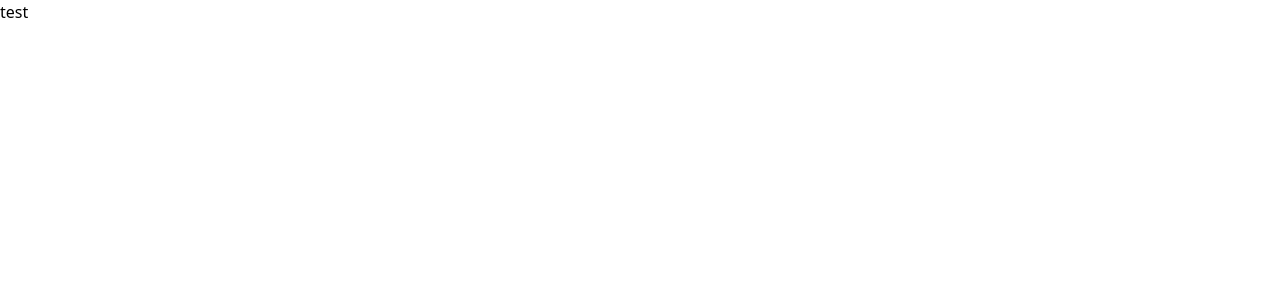
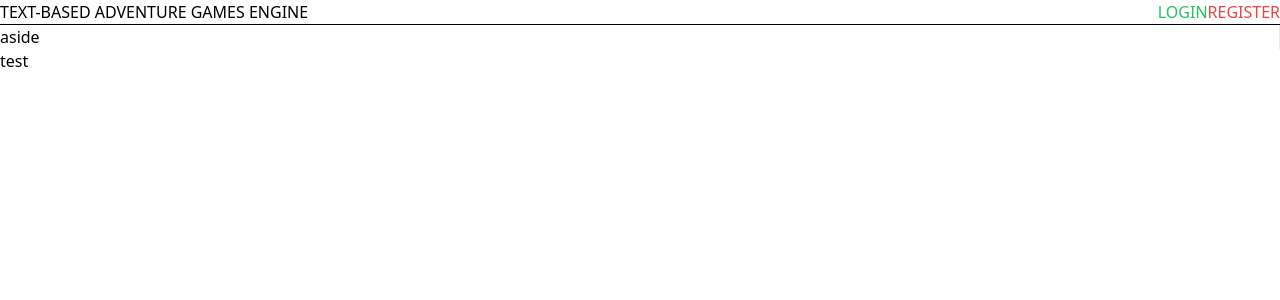
Before and after one commit to konstantin-agafonov/nuxt-text-based-game, a Nuxt app: page / in a window 1280 px wide. Shown: the top 300 px of the page. Built offline with nearby package versions, Linux system fonts and the light colour scheme.

Commit message:
various changes

```diff
--- a/app/app.vue
+++ b/app/app.vue
@@ -3,3 +3,7 @@
     <NuxtPage></NuxtPage>
   </NuxtLayout>
 </template>
+
+<style>
+
+</style>
--- /dev/null
+++ b/app/components/auth/Auth.vue
@@ -0,0 +1,39 @@
+<script setup lang="ts">
+const loginIsActive = ref(false)
+const registerIsActive = ref(false)
+
+function activateLogin() {
+  loginIsActive.value = true
+  registerIsActive.value = false
+}
+
+function activateRegister() {
+  loginIsActive.value = false
+  registerIsActive.value = true
+}
+</script>
+
+<template>
+  <div class="flex-inline">
+    <a
+        v-if="!loginIsActive"
+        href="#"
+        class="text-green-500"
+        @click="activateLogin"
+    >LOGIN</a>
+
+    <Login v-if="loginIsActive"/>
+
+    <a
+        v-if="!registerIsActive"
+        href="#" class="text-red-500"
+        @click="activateRegister"
+    >REGISTER</a>
+
+    <Register v-if="registerIsActive"/>
+  </div>
+</template>
+
+<style scoped>
+
+</style>
--- /dev/null
+++ b/app/components/auth/Login.vue
@@ -0,0 +1,16 @@
+<script setup lang="ts">
+
+</script>
+
+<template>
+  log
+  <form>
+    <input type="email" placeholder="your@email.com">
+    <input type="password" placeholder="password">
+    <input type="submit" value="Login">
+  </form>
+</template>
+
+<style scoped>
+
+</style>
--- /dev/null
+++ b/app/components/auth/Register.vue
@@ -0,0 +1,15 @@
+<script setup lang="ts">
+
+</script>
+
+<template>
+  reg
+  <form>
+    <input type="email" placeholder="your@email.com">
+    <input type="submit" value="Register">
+  </form>
+</template>
+
+<style scoped>
+
+</style>
--- a/app/layouts/default.vue
+++ b/app/layouts/default.vue
@@ -3,7 +3,25 @@
 </script>
 
 <template>
-  <slot/>
+  <header class="flex justify-between border-b border-black">
+    <div  class="text-base font-light uppercase">
+      Text-based adventure games engine
+    </div>
+
+    <Auth/>
+  </header>
+
+  <aside class="border-r w-250">
+    aside
+  </aside>
+
+  <main>
+    <slot/>
+  </main>
+
+  <footer>
+
+  </footer>
 </template>
 
 <style scoped>
```
